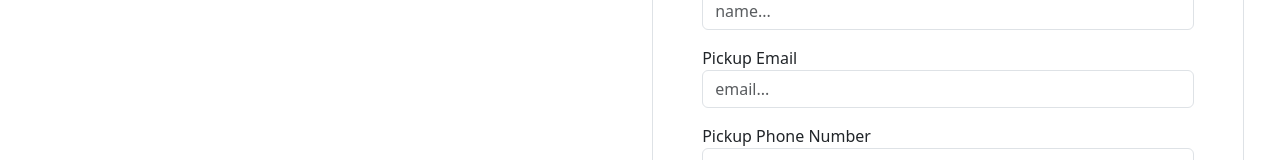
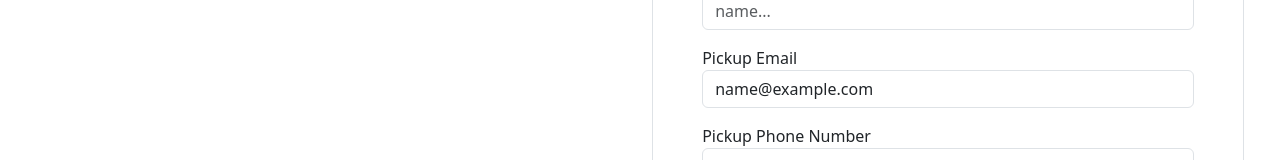
Before and after one commit to DineshShrestha/redmango-frontend, a React (Create React App) app: page /shoppingCart in a window 1280 px wide. Shown: the part 228-388 px from the top of the page. Built offline with nearby package versions, Linux system fonts and the light colour scheme; no server answers; sample sign-in values are in the browser's storage.

Commit message:
small bug fix

```diff
--- a/src/Components/Cart/CartPickUpDetails.tsx
+++ b/src/Components/Cart/CartPickUpDetails.tsx
@@ -1,4 +1,4 @@
-import React, {useState} from 'react'
+import React, {useState, useEffect} from 'react'
 import { useSelector, useDispatch } from 'react-redux';
 import { apiResponse, cartItemModel, userModel } from '../../Interfaces';
 import { RootState } from '../../Storage/Redux/store';
@@ -31,6 +31,14 @@ function CartPickUpDetails() {
         const tempData = inputHelper(e,userInput);
         setUserInput(tempData);
     }
+
+    useEffect(()=>{
+      setUserInput({
+        name: userData.fullName,
+        email: userData.email,
+        phoneNumber: "",
+      })
+    },[userData])
     const handleSubmit = async(e: React.FormEvent<HTMLFormElement>)=>{
         e.preventDefault();
         setLoading(true);
```
